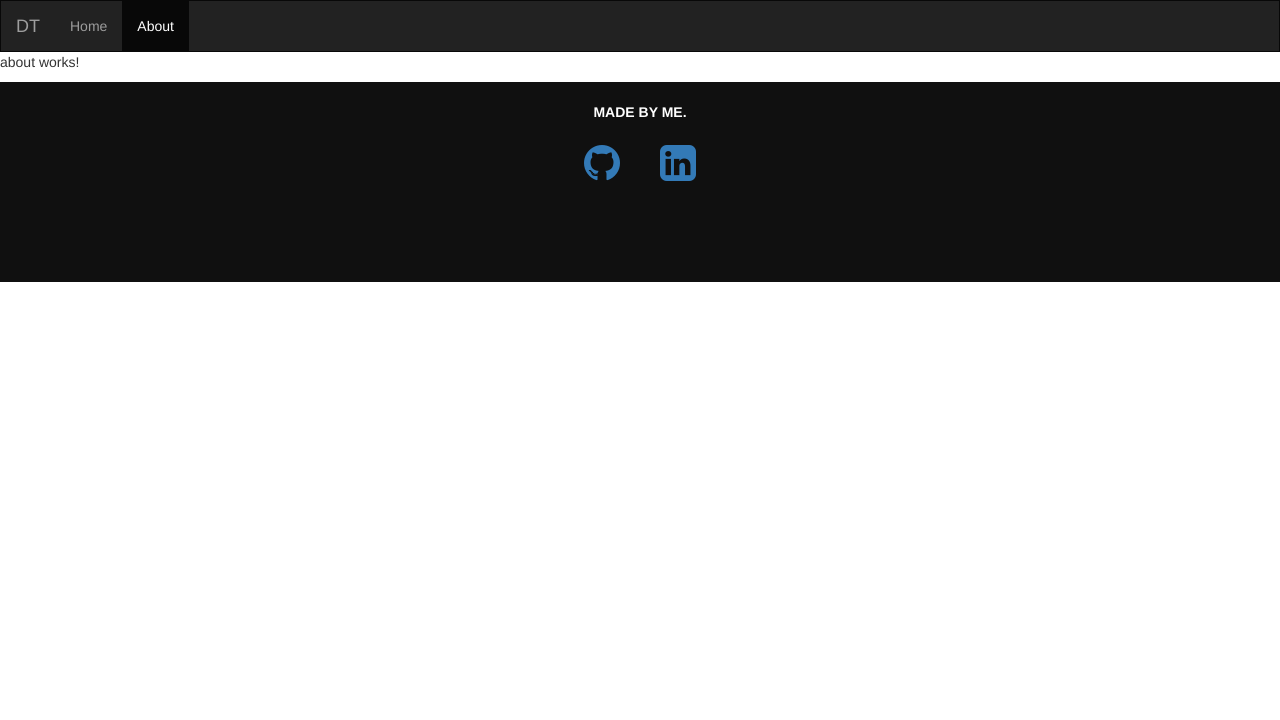
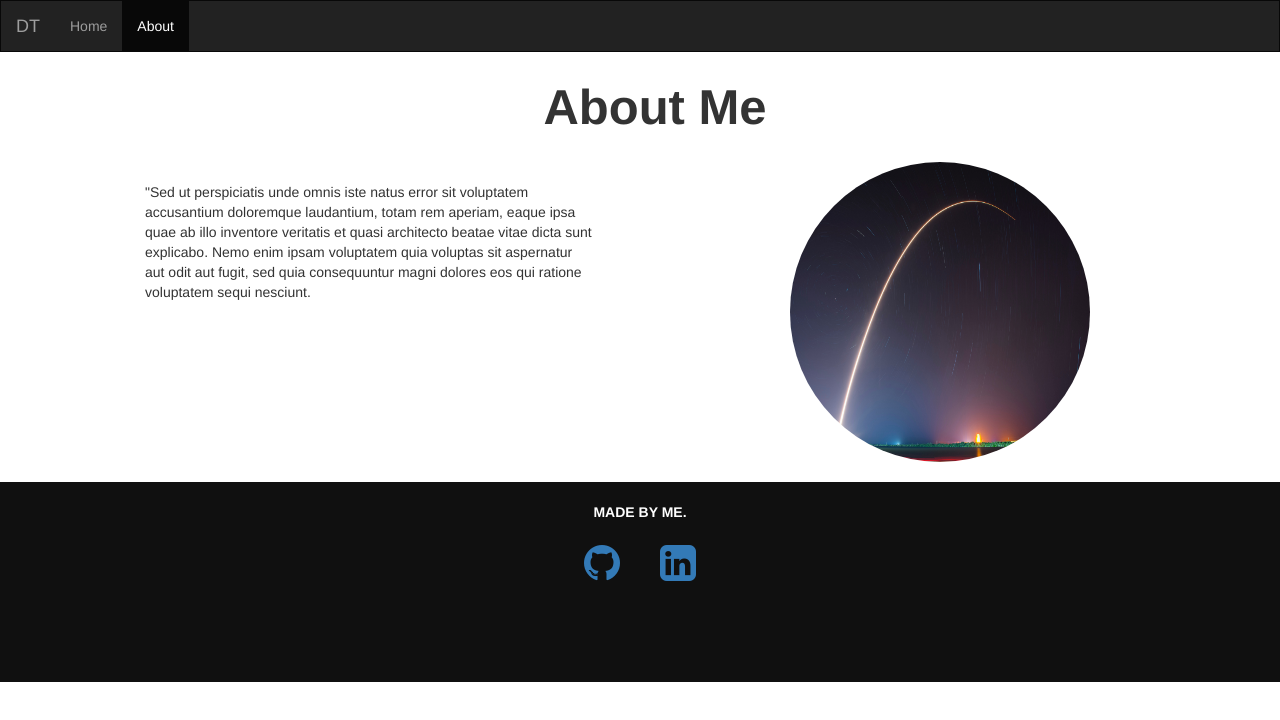
Before and after one commit to Davatata/my-site, an Angular app: page /about in a window 1280 px wide. Shown: the top 720 px of the page. Built offline with nearby package versions, Linux system fonts and the light colour scheme.

Commit message:
added about page

```diff
--- a/src/app/about/about.component.css
+++ b/src/app/about/about.component.css
@@ -0,0 +1,28 @@
+@media screen and (min-width: 900px) {
+    .about-img {
+        width: 300px;
+        height: 300px;
+    }
+    .about-container {
+        padding: 0 40px;
+    }
+    .about-text {
+        font-size: 3.5em;
+        font-weight: 700;
+        margin: 20px;
+    }
+}
+@media screen and (max-width: 900px) {
+    .about-img {
+        width: 200px;
+        height: 200px;
+    }
+    .about-text {
+        font-size: 2em;
+        font-weight: 700;
+        margin: 20px;
+    }
+    .about-content {
+        margin-top: 20% !important;
+    }
+}
--- a/src/app/about/about.component.html
+++ b/src/app/about/about.component.html
@@ -1,3 +1,19 @@
-<p>
-  about works!
-</p>
+<div class="container">
+  <div class="row">
+    <div class="col-xs-12">
+      <div class="container">
+        <div class="row about-text text-center">
+          <div class="col-xs-12"><span>About Me</span></div>
+        </div>
+        <div class="row" style="margin:20px 0">
+          <div class="col-xs-12 col-sm-6 col-sm-push-6 text-center">
+            <img class="about-img img-circle" src="/assets/spacex.jpg" alt="Me">
+          </div>
+          <div class="col-xs-12 col-sm-6 col-sm-pull-6" style="padding: 20px 60px;">"Sed ut perspiciatis unde omnis iste natus error sit voluptatem accusantium doloremque laudantium, totam rem aperiam, eaque ipsa quae ab illo inventore veritatis et quasi architecto beatae vitae dicta sunt explicabo. Nemo enim ipsam voluptatem quia voluptas sit aspernatur aut odit aut fugit, sed quia consequuntur magni dolores eos qui ratione voluptatem sequi nesciunt.</div>
+        </div>
+      </div>
+    </div>
+  </div>
+  <div class="row">
+  </div>
+</div>
```
Also changed, not shown: src/assets/me.jpg (added).
